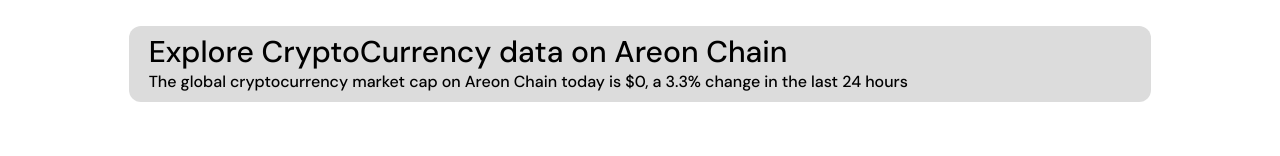
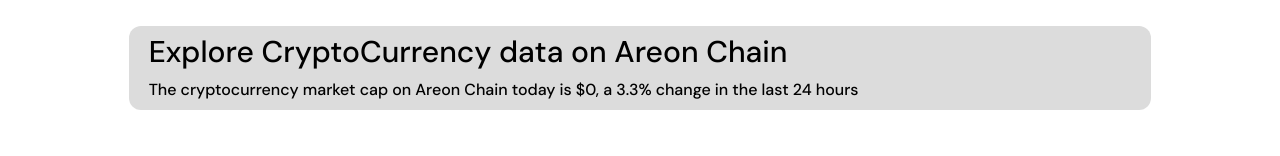
Before and after one commit to ahmadou5/areons, a Next.js app: page / in a window 1280 px wide. Shown: the part 262-418 px from the top of the page. Built offline with nearby package versions, Linux system fonts and the light colour scheme; no server answers.

Commit message:
Eid-Break-4

```diff
--- a/src/components/Home/index.js
+++ b/src/components/Home/index.js
@@ -52,7 +52,7 @@
         <div className="w-[94%] ml-auto mr-auto mt-16 py-2 px-5 rounded-xl bg-[#171717]/15">
             <div>
                <p className="text-start text-3xl">Explore CryptoCurrency data on Areon Chain</p>
-               <p className="text-start text-md">{`The global cryptocurrency market cap on Areon Chain today is $${Intl.NumberFormat(language, {notation: "compact"}).format(areaVol)}, a 3.3% change in the last 24 hours`}</p>
+               <p className="text-start mt-2 text-md">{`The cryptocurrency market cap on Areon Chain today is $${Intl.NumberFormat(language, {notation: "compact"}).format(areaVol)}, a 3.3% change in the last 24 hours`}</p>
             </div>
         </div>
         <div className="w-full py-4 mb-10 mt-10 px-3 flex lg:flex-row flex-col ">
```
